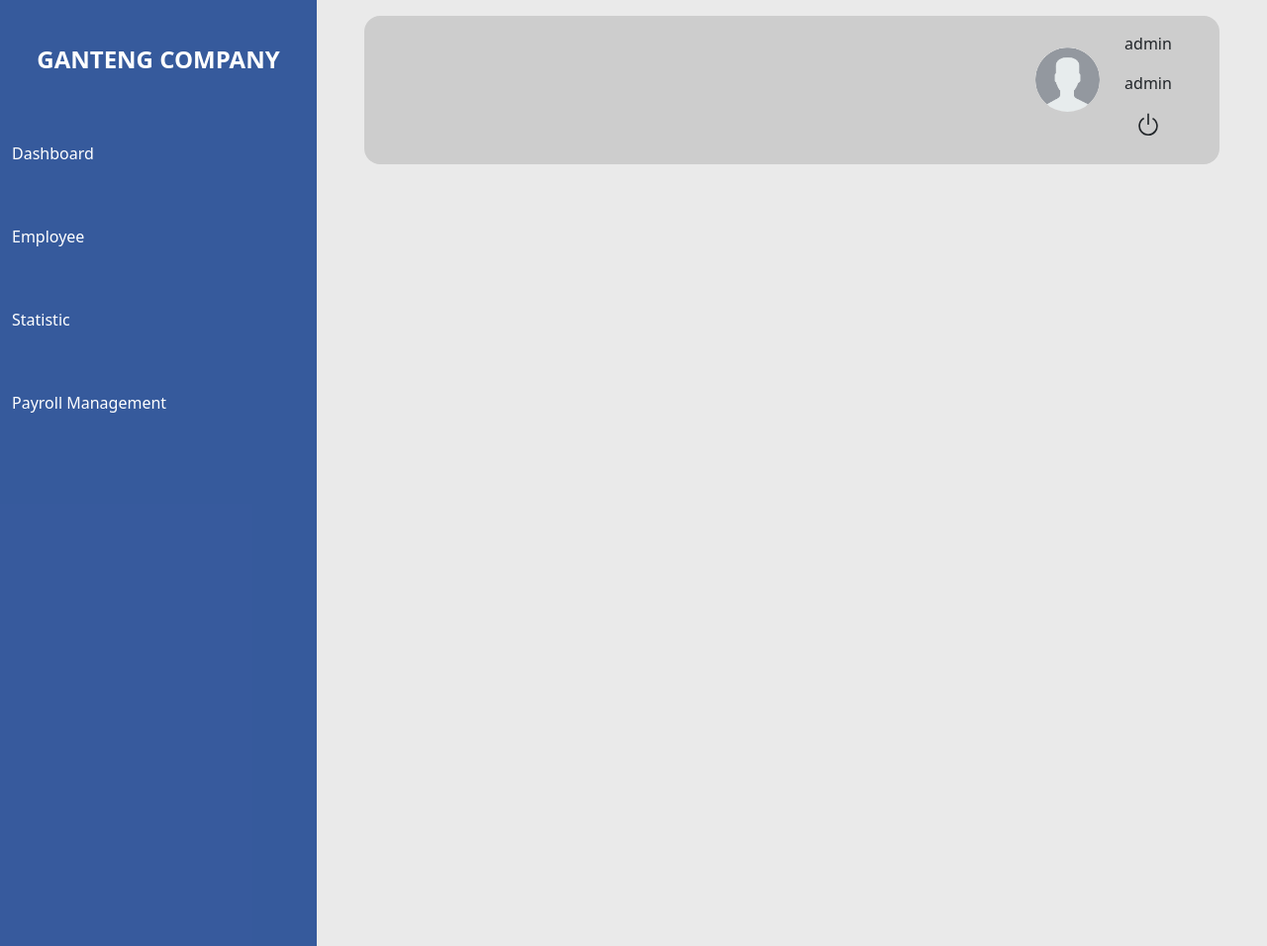
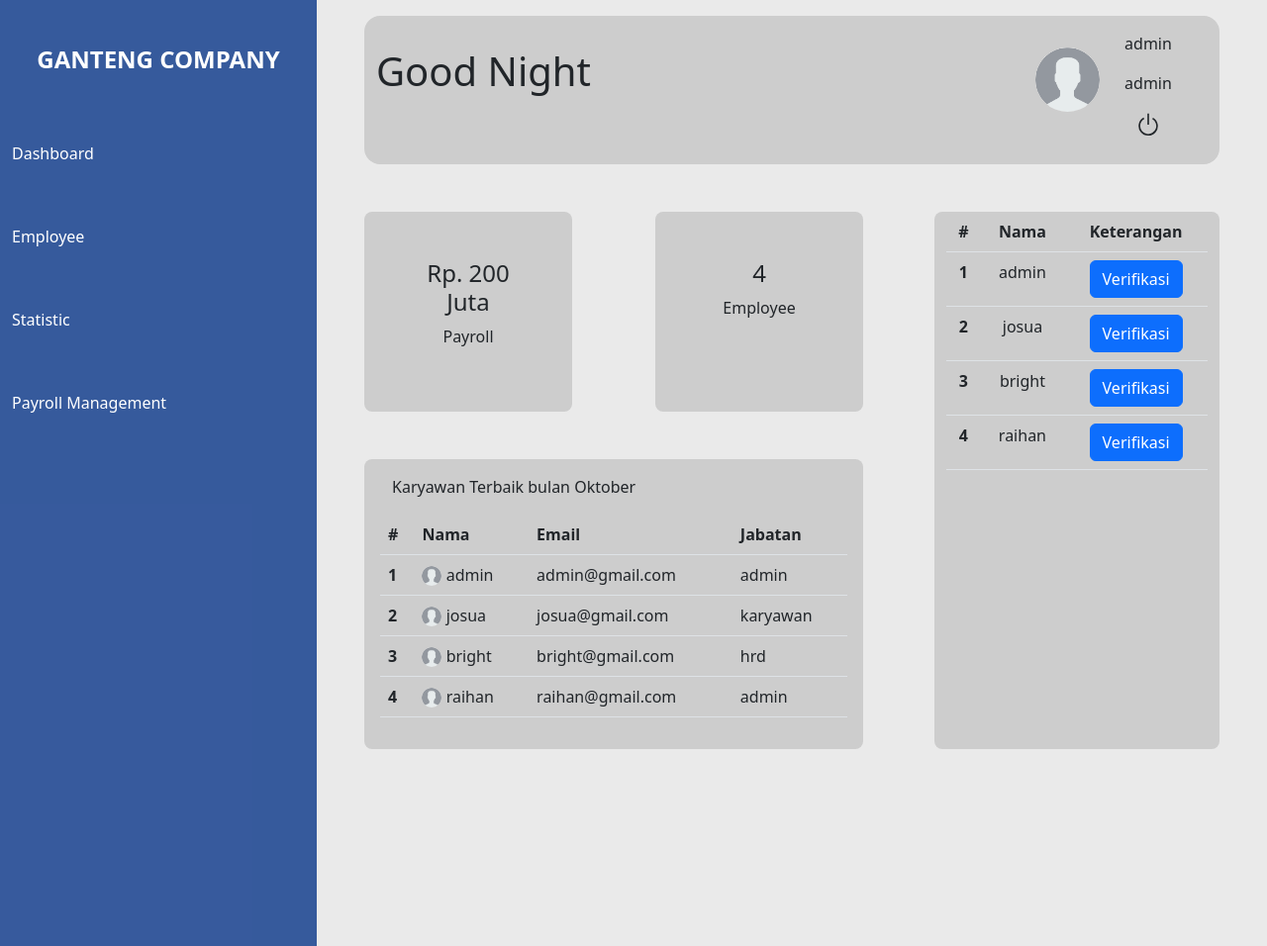
Before and after one commit to brightnine/Sistem-Payroll, a PHP site: page /admin/index.php?user=admin in a window 1280 px wide. Shown: the top 956 px of the page at 99% size. Run offline with PHP 8.4, Linux system fonts and the light colour scheme; a user stored in the database is signed in; data comes from the database, SQL or seed files in the repository; both versions use the stored data as it was after the commit.

Commit message:
fixing 80% ui dashboard for admin and add new database

```diff
--- a/admin/index.php
+++ b/admin/index.php
@@ -64,8 +64,24 @@ $akun = mysqli_fetch_assoc($cekAkun);
             <div class="col-9">
                 <div class="row mt-3">
                     <div class="container rounded-4 " id="header">
-                        <div class="row justify-content-end mt-3">
-                            <div class="col-3">
+                        <div class="row mt-3">
+                            <div class="col-9">
+                                <?php
+                                    date_default_timezone_set("Asia/Jakarta");
+                                    $jam = date("H");
+                                    if(date("H")<=12){
+                                        $jam = "Morning";
+                                    }else if(date("H")>12 && date("H") < 15){
+                                        $jam = "Day";
+                                    }else if(date("H")>15 && date("H")<17){
+                                        $jam = "Afternoon";
+                                    }else {
+                                        $jam = "Night";
+                                    }
+                                ?>
+                                <h1 class="mt-3">Good <?= $jam ?></h1>
+                            </div>
+                            <div class="col-3 ">
                                 <div class="row justify-content-center">
                                     <div class="col-4">
                                         <img src="../img/fotoKosong.png" width="65px" class="rounded-circle mt-3 me-3">
@@ -87,27 +103,83 @@ $akun = mysqli_fetch_assoc($cekAkun);
                             </div>
                         </div>
                     </div>
-                    <!-- <div class="col-6">
-                        <h2>Antrian Verifikasi Akun</h2>
+                </div>
+                <div class="row mt-5">
+                    <div class="container" style="width: 90%; margin: auto;">
+                        <div class="row justify-content-between">
+                            <div class="col-7">
+                                <div class="row justify-content-between">
+                                    <div class="col-5 rounded-3 text-center p-5"
+                                        style="background-color: rgb(205, 205, 205);">
+                                        <h4>Rp. 200 Juta</h4>
+                                        <p>Payroll</p>
+                                    </div>
+                                    <div class="col-5 rounded-3 text-center p-5"
+                                        style="background-color: rgb(205, 205, 205);">
+                                        <?php $jumlahData = mysqli_num_rows(mysqli_query($conn, "SELECT * FROM user")); ?>
+                                        <h4>
+                                            <?= $jumlahData ?>
+                                        </h4>
+                                        <p>Employee</p>
+                                    </div>
+                                </div>
+                                <div class="row mt-5 rounded-3 p-3" style="background-color: rgb(205, 205, 205);">
+                                    <p>Karyawan Terbaik bulan Oktober</p>
                                     <table class="table">
                                         <thead>
                                             <tr>
                                                 <th scope="col">#</th>
                                                 <th scope="col">Nama</th>
                                                 <th scope="col">Email</th>
-                                    <th scope="col">Aksi</th>
+                                                <th scope="col">Jabatan</th>
                                             </tr>
                                         </thead>
                                         <tbody>
-                                <?php $i = 1;foreach($cekSemuaAntrian as $user): ?>
+                                            <?php $i = 1;
+                                            $cekAntrian = mysqli_query($conn, "SELECT * FROM user");
+                                            $rows = [];
+                                            while($row = mysqli_fetch_assoc($cekAntrian)){
+                                                $rows[] = $row;
+                                            }
+                                            $cekSemuaAntrian = $rows;
+                                            foreach($cekSemuaAntrian as $user):
+                                            ?>
                                             <tr>
-                                    <td><?= $i++; ?></td>
+                                                <th scope="row"><?= $i++; ?></th>
+                                                <td>
+                                                    <span><img src="../img/fotoKosong.png" alt="" width="20px"
+                                                            class="rounded-circle"></span>
+                                                    <span><?= $user['username']; ?></span>
+                                                </td>
+                                                <td><?= $user['email']; ?></td>
+                                                <td><?= $user['jabatan']; ?></td>
+                                            </tr>
+                                            <?php endforeach; ?>
+                                        </tbody>
+                                    </table>
+                                </div>
+                            </div>
+                            <div class="col-4 rounded-3" style="background-color: rgb(205, 205, 205);">
+                                <table class="table text-center">
+                                    <thead>
+                                        <tr>
+                                            <th scope="col">#</th>
+                                            <th scope="col">Nama</th>
+                                            <th scope="col">Keterangan</th>
+                                        </tr>
+                                    </thead>
+                                    <tbody>
+                                        <?php
+                                            $i = 1;
+                                            foreach($cekSemuaAntrian as $user):
+                                        ?>
+                                        <tr>
+                                            <th scope="row"><?= $i++; ?></th>
                                             <td><?= $user['username']; ?></td>
-                                    <td><?= $user['email']; ?></td>
                                             <td>
-                                        <a href="verifikasi/verifikasiAkun.php?user=<?php echo $user['username']; ?>">
-                                            <button class="btn btn-success">
-                                                Verified
+                                                <a href="verifikasi/verifikasiAkun.php?user=<?= $user['username'] ?>">
+                                                    <button class="btn btn-primary">
+                                                        Verifikasi
                                                     </button>
                                                 </a>
                                             </td>
@@ -115,7 +187,9 @@ $akun = mysqli_fetch_assoc($cekAkun);
                                         <?php endforeach; ?>
                                     </tbody>
                                 </table>
-                    </div> -->
+                            </div>
+                        </div>
+                    </div>
                 </div>
             </div>
         </div>
--- a/admin/verifikasi/verifikasiAkun.php
+++ b/admin/verifikasi/verifikasiAkun.php
@@ -45,7 +45,7 @@ $user = mysqli_fetch_assoc($ambilData);
                             <option value="karyawan">Karyawan</option>
                         </select>
                     </div>
-                    <button type="submit" class="btn btn-success" name="verifikasi">Verifikasi</button>
+                    <button type="submit" class="btn btn-primary" name="verifikasi">Verifikasi</button>
                 </form>
             </div>
         </div>
--- a/employee/style.css
+++ b/employee/style.css
@@ -6,7 +6,7 @@ body {
 
 #side {
   background-color: rgba(14, 58, 139, 0.817);
-  height: 2000px;
+  height: 500px !important;
 }
 
 #side .row {
```
Also changed, not shown: sistem-payroll.sql (+15 -4 lines), 1 other file. Lines whose indentation alone changed are shown as unchanged.
